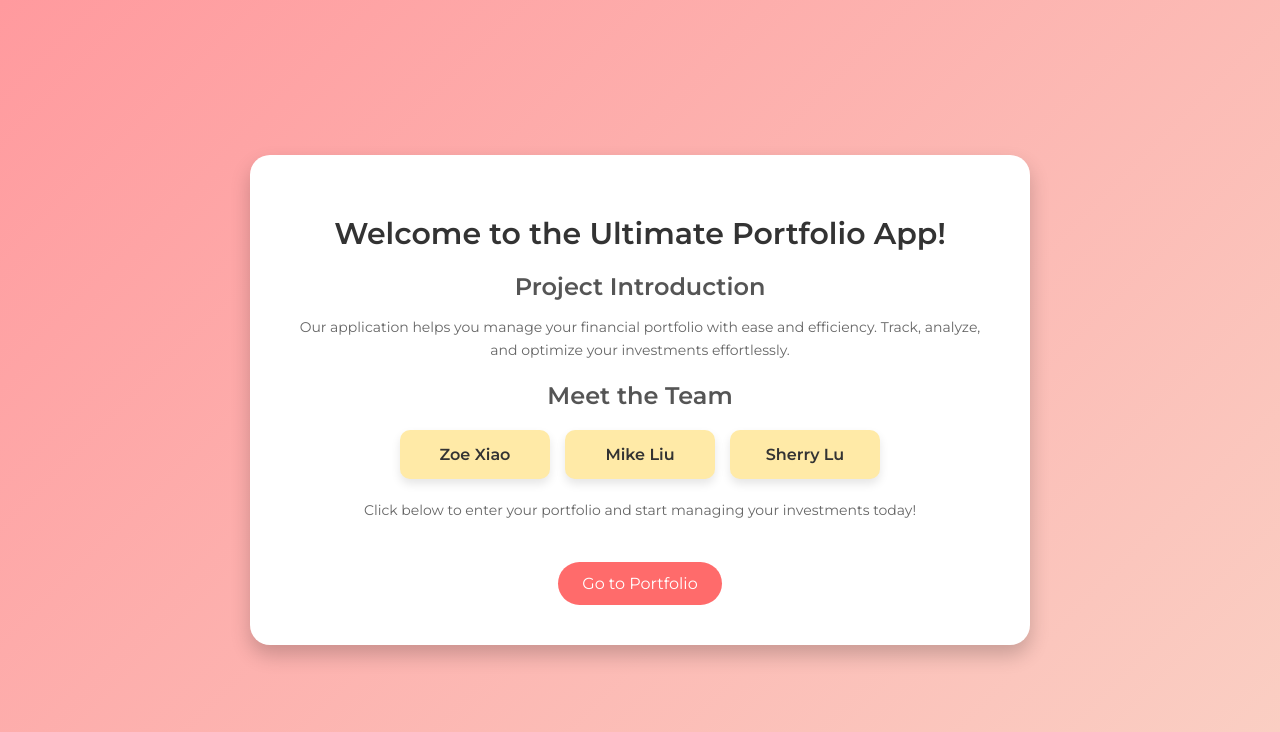
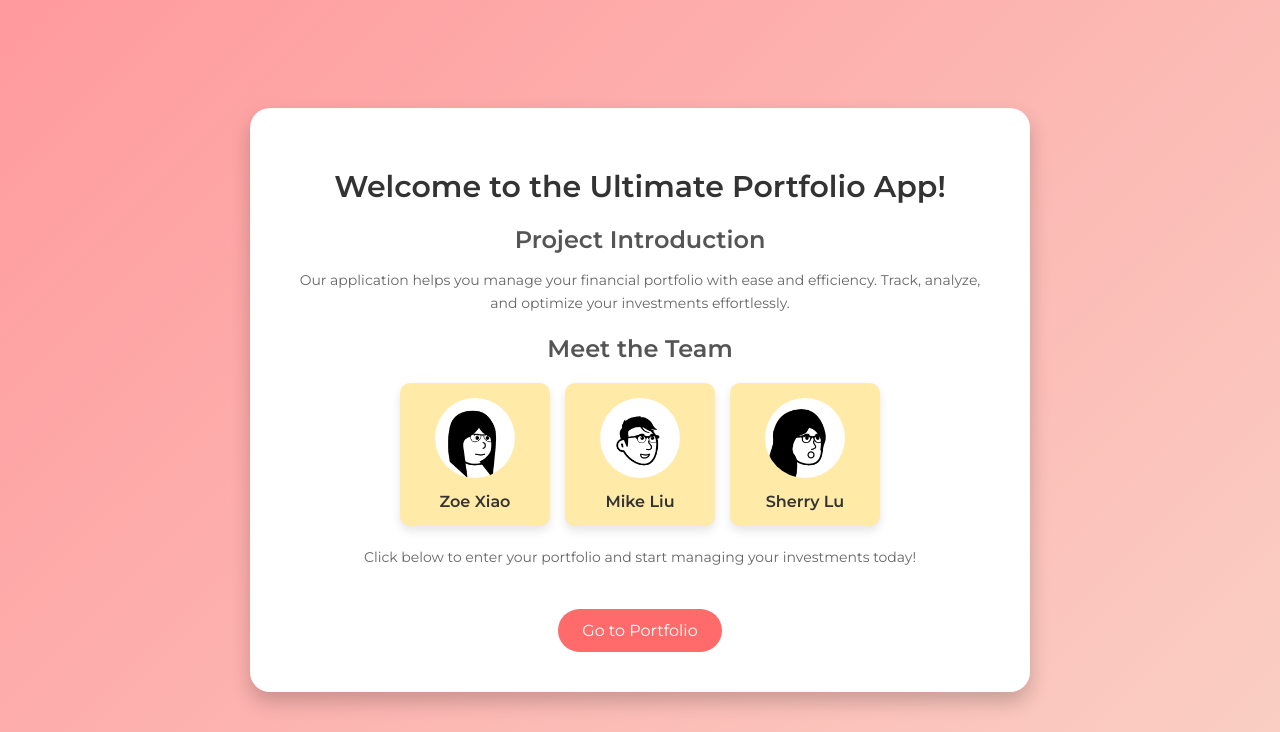
Before and after one commit to Qichen-Liu/StockPortfolio-Team13-Sherry-Zoe-Mike, a Flask app: page / in a window 1280 px wide. Shown: the top 732 px of the page. Run offline with Flask 3, Linux system fonts and the light colour scheme.

Commit message:
added avatars

```diff
--- a/app/templates/home.html
+++ b/app/templates/home.html
@@ -107,6 +107,13 @@
       font-size: 16px;
       color: #333;
     }
+
+    .avatar {
+      width: 80px;
+      height: 80px;
+      border-radius: 50%;
+      margin-bottom: 10px;
+    }
   </style>
 </head>
 
@@ -121,12 +128,15 @@
       <h2>Meet the Team</h2>
       <div class="team-members">
         <div class="team-member">
+          <img src="{{ url_for('static', filename='zoe.png') }}" alt="Zoe Xiao" class="avatar">
           <h3>Zoe Xiao</h3>
         </div>
         <div class="team-member">
+          <img src="{{ url_for('static', filename='mike.png') }}" alt="Mike Liu" class="avatar">
           <h3>Mike Liu</h3>
         </div>
         <div class="team-member">
+          <img src="{{ url_for('static', filename='sherry.png') }}" alt="Sherry Lu" class="avatar">
           <h3>Sherry Lu</h3>
         </div>
       </div>
```
Also changed, not shown: app/static/mike.png (added), app/static/sherry.png (added), app/static/zoe.png (added).
